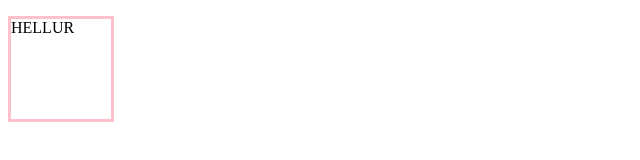
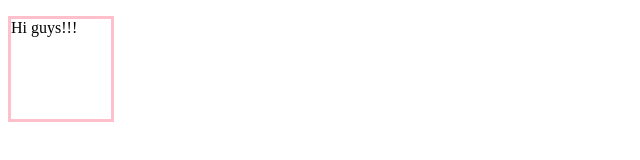
Before and after one commit to heatherBangAlbino/weather-widget, a plain HTML site: page index.html in a window 1280 px wide. Shown: the full height of the page, 0-640 px from the left. Drawn offline with Linux system fonts and the light colour scheme.

Commit message:
updated p element

```diff
--- a/index.html
+++ b/index.html
@@ -13,7 +13,7 @@
 </head>
 <body>
 
-    <p>HELLUR</p>
+    <p>Hi guys!!!</p>
 
 </body>
 </html>
```
